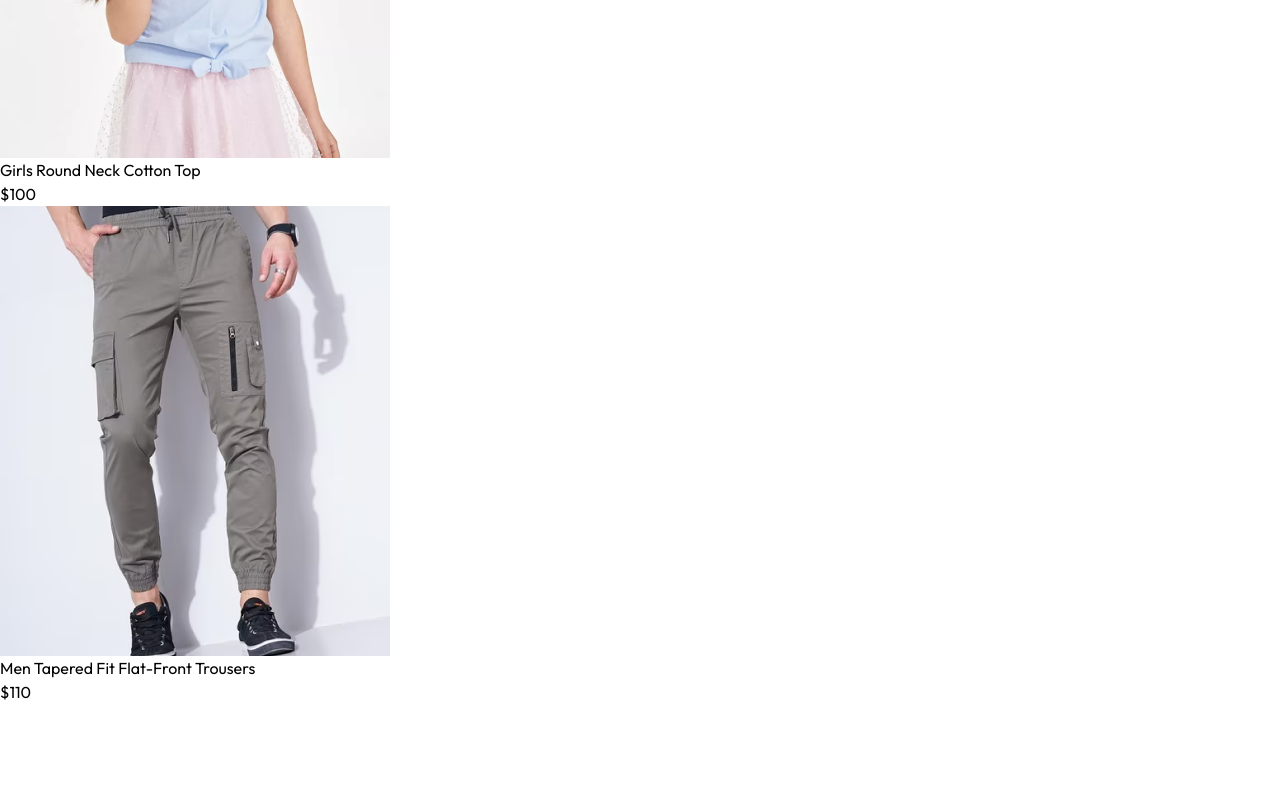
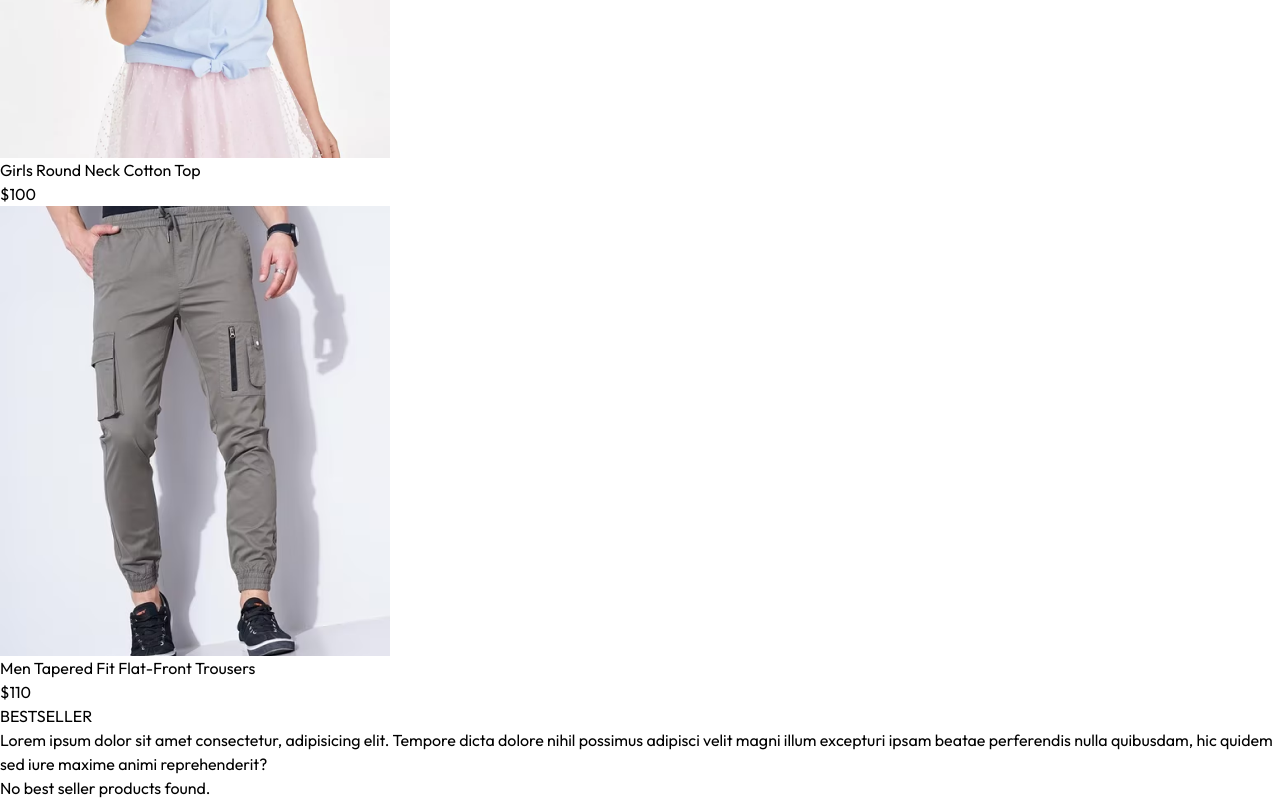
Before and after one commit to meyrushan29/cloth-shop_frontend, a React (Vite) app: page / in a window 1280 px wide. Shown: the part 5950-6750 px from the top of the page. Before the commit the page ends 6654 px from the top, so only its background shows below. Built offline with nearby package versions, Linux system fonts and the light colour scheme.

Commit message:
BestSeller

```diff
--- /dev/null
+++ b/src/components/BestSeller.jsx
@@ -0,0 +1,47 @@
+import { useContext, useEffect, useState } from 'react';
+import { ShopContext } from '../context/ShopContext';
+import Title from './Title';
+import ProductItem from './ProductItem';
+
+const BestSeller = () => {
+  const { products } = useContext(ShopContext);
+  const [bestSeller, setBestSeller] = useState([]);
+
+  useEffect(() => {
+    const bestProduct = products.filter((item) => item.bestSeller);
+
+    // Debugging the filtered data
+    console.log('Best Seller Products:', bestProduct);
+    setBestSeller(bestProduct.slice(0, 5));
+  }, [products]); // Add products to the dependency array
+
+
+  return (
+    <div className='my-10'>
+      <div className='text-center text-3xl py-8'>
+        <Title text1={'BEST'} text2={'SELLER'} />
+        <p className='w-3/4 m-auto text-xs sm:text-sm md:text-base text-gray-600'>
+          Lorem ipsum dolor sit amet consectetur, adipisicing elit. Tempore dicta dolore nihil possimus adipisci velit magni illum excepturi ipsam beatae perferendis nulla quibusdam, hic quidem sed iure maxime animi reprehenderit?
+        </p>
+      </div>
+      <div className='grid grid-cols-2 sm:grid-cols-3 md:grid-cols-4 lg:grid-cols-5 gap-4 gap-y-6'>
+  {bestSeller.length > 0 ? (
+    bestSeller.map((item, index) => (
+      <ProductItem
+        key={index}
+        id={item._id}
+        name={item.name}
+        image={item.image}
+        price={item.price}
+      />
+    ))
+  ) : (
+    <p>No best seller products found.</p>
+  )}
+</div>
+
+    </div>
+  );
+};
+
+export default BestSeller;
--- a/src/pages/Home.jsx
+++ b/src/pages/Home.jsx
@@ -1,3 +1,4 @@
+import BestSeller from "../components/BestSeller"
 import Hero from "../components/Hero"
 import LatestCollection from "../components/LatestCollection"
 
@@ -7,6 +8,7 @@
     <div>
     <Hero/>
     <LatestCollection/>
+    <BestSeller/>
     </div>
   )
 }
```
